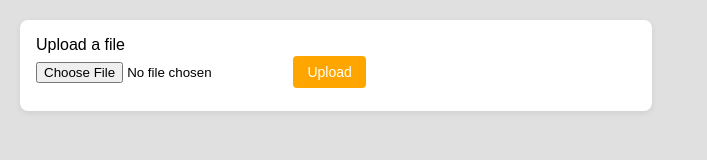
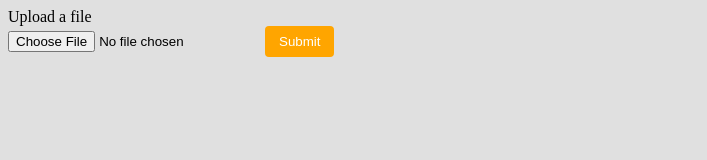
Before and after one commit to G-W-project/photo-upload.github.io, a plain HTML site: page index.html in a window 1280 px wide. Shown: the whole page, without its empty margins (0-707 px from the left). Drawn offline with nearby package versions, Linux system fonts and the light colour scheme.

Commit message:
Update index.html

```diff
--- a/index.html
+++ b/index.html
@@ -1,65 +1,18 @@
 <!DOCTYPE html>
 <html>
 
-
 <head>
-<meta charset="utf-8">
     <title>Sample script for uploading file to Google Drive without authorization</title>
     <script src="https://ajax.googleapis.com/ajax/libs/jquery/1.12.4/jquery.js"></script>
-<style>
-/* Page background */
-body {
-background-color: #e0e0e0; /* light grey */
-font-family: Arial, Helvetica, sans-serif;
-margin: 20px;
-}
-
-
-/* Make the form area look a bit nicer */
-form {
-background: #ffffff;
-padding: 16px;
-border-radius: 8px;
-box-shadow: 0 2px 6px rgba(0,0,0,0.08);
-max-width: 600px;
-}
-
-
-/* Orange submit button */
-input[type="submit"] {
-background-color: orange;
-color: white;
-border: none;
-padding: 8px 14px;
-border-radius: 4px;
-font-size: 14px;
-cursor: pointer;
-}
-
-
-input[type="submit"]:hover {
-filter: brightness(0.95);
-}
-
-
-/* Optional: style the file input a little */
-input[type="file"] {
-margin-top: 8px;
-margin-bottom: 12px;
-}
-</style>
 </head>
-
 
 <body>
     <form action="https://script.google.com/macros/s/AKfycby9u2jAs9pN_YtxO4wL3wXob26RCI99P0HmX0e-qNxlewMB2nvKRIBaiUXU0eFG-g1S/exec" id="form" method="post">
-<label for="uploadfile">Upload a file</label>
+        Upload a file
         <div id="data"></div>
         <input name="file" id="uploadfile" type="file">
-<input id="submit" type="submit" value="Upload">
+        <input id="submit" type="submit">
     </form>
-
-
     <script>
     $('#uploadfile').on("change", function() {
         var file = this.files[0];
@@ -75,7 +28,25 @@ $("#data").empty().append(html);
         fr.readAsDataURL(file);
     });
     </script>
+  <script>
+// Change background color
+document.body.style.backgroundColor = "#e0e0e0"; // light grey
+
+// Change all submit buttons to orange
+const submitButtons = document.querySelectorAll('input[type="submit"]');
+submitButtons.forEach(button => {
+    button.style.backgroundColor = "orange";
+    button.style.color = "white";
+    button.style.border = "none";
+    button.style.padding = "8px 14px";
+    button.style.borderRadius = "4px";
+    button.style.cursor = "pointer";
+
+    // Optional: hover effect
+    button.addEventListener("mouseover", () => button.style.filter = "brightness(0.95)");
+    button.addEventListener("mouseout", () => button.style.filter = "brightness(1)");
+});
+</script>
 </body>
 
-
 </html>
```
Lines whose indentation alone changed are shown as unchanged.
